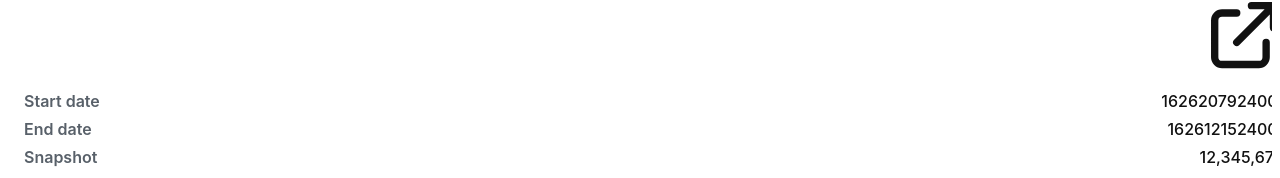
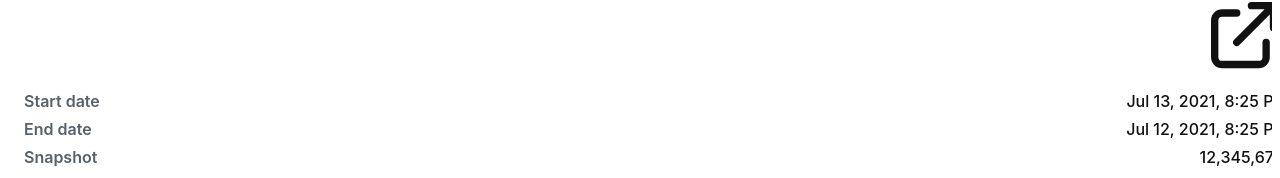
Before and after one commit to EatTheBlocks/voting, a Vue app: page /proposal/QmYTcx9abcdY5RkFrD15yCvFD5eMxwdsfhSgSbdB2UxNJgd in a window 1280 px wide. Shown: the part 4666-4844 px from the top of the page. Built offline with nearby package versions, Linux system fonts and the light colour scheme; what @tailwindcss/custom-forms, javascript-time-ago would draw is missing.

Commit message:
Format date

```diff
--- a/package.json
+++ b/package.json
@@ -25,6 +25,7 @@
     "swiper": "^6.7.5",
     "tailwindcss": "^2.2.0",
     "vue": "^3.0.0",
+    "vue-i18n": "^9.1.7",
     "vue-inline-svg": "^3.0.0-beta.3",
     "vue-router": "^4.0.0-0",
     "vue3-jazzicon": "^0.1.2",
--- /dev/null
+++ b/src/i18n.js
@@ -0,0 +1,19 @@
+import {createI18n} from 'vue-i18n'
+
+const datetimeFormats = {
+  'en-US': {
+    short: {
+      year: 'numeric',
+      month: 'short',
+      day: 'numeric',
+      hour: 'numeric',
+      minute: 'numeric'
+    }
+  }
+}
+
+const i18n = createI18n({
+  datetimeFormats,
+})
+
+export default i18n
--- a/src/main.js
+++ b/src/main.js
@@ -1,14 +1,15 @@
-import { createApp } from 'vue'
+import {createApp} from 'vue'
 import App from './App.vue'
 import router from './router'
 import store from './store'
 import 'tailwindcss/tailwind.css'
 import './assets/css/index.styl'
 import helpers from './mixins/helpers'
+import i18n from './i18n'
 
 const app = createApp(App)
 
 app.config.globalProperties.$AppName = process.env.VUE_APP_NAME || 'Voting App'
 app.config.globalProperties.$TokenName = process.env.VUE_APP_TOKEN || 'TokenName'
 
-app.use(store).use(router).mixin(helpers).mount('#app')
+app.use(store).use(router).use(i18n).mixin(helpers).mount('#app')
--- a/src/views/Proposal.vue
+++ b/src/views/Proposal.vue
@@ -58,11 +58,11 @@
           </div>
           <div>
             <div>Start date</div>
-            <div>{{ proposal.start }}</div>
+            <div>{{ $d(proposal.start, 'short') }}</div>
           </div>
           <div>
             <div>End date</div>
-            <div>{{ proposal.end }}</div>
+            <div>{{ $d(proposal.end, 'short') }}</div>
           </div>
           <div>
             <div>Snapshot</div>
```
Also changed, not shown: 1 other file (tests, documents, lock files or other folders).
